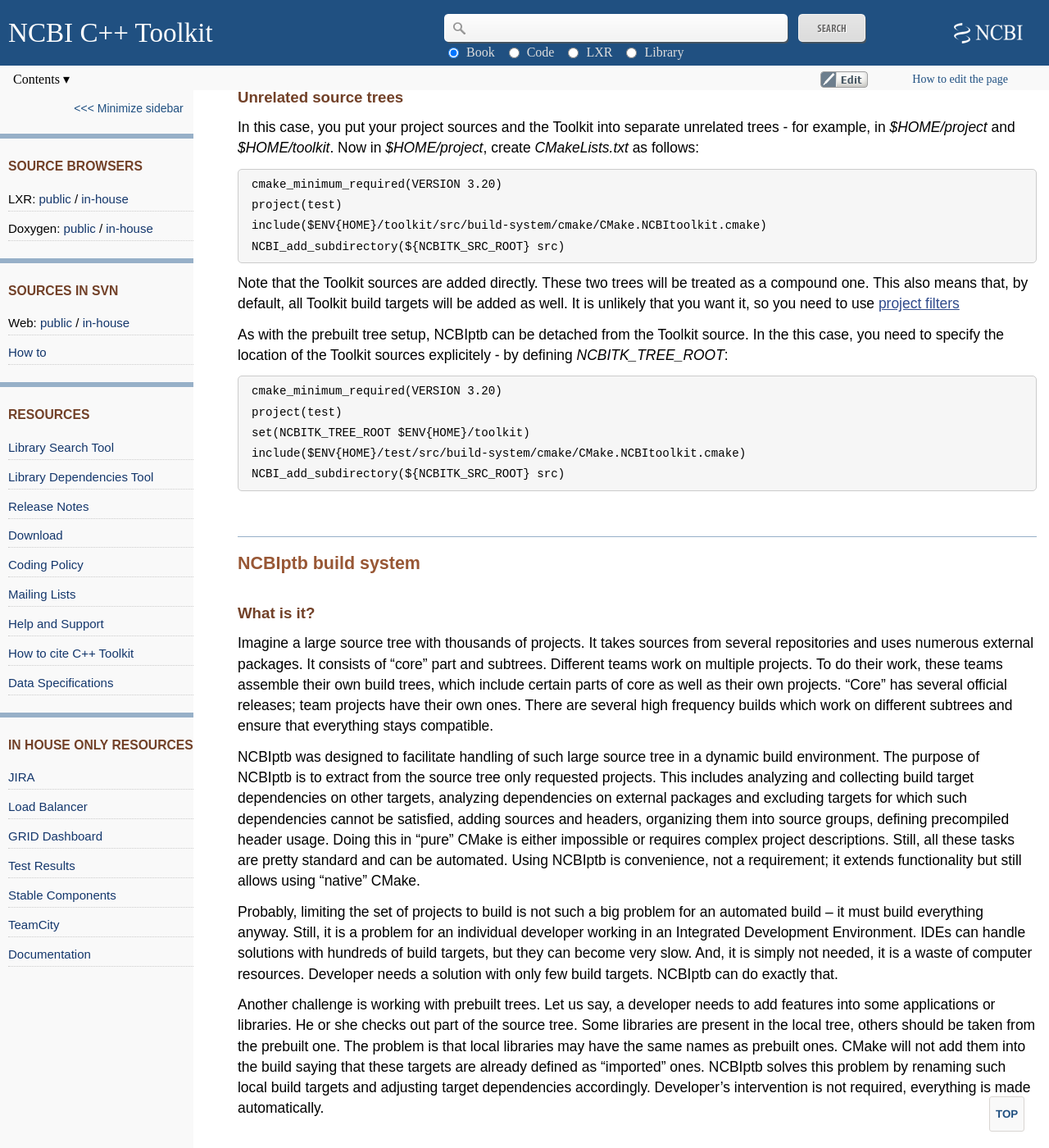
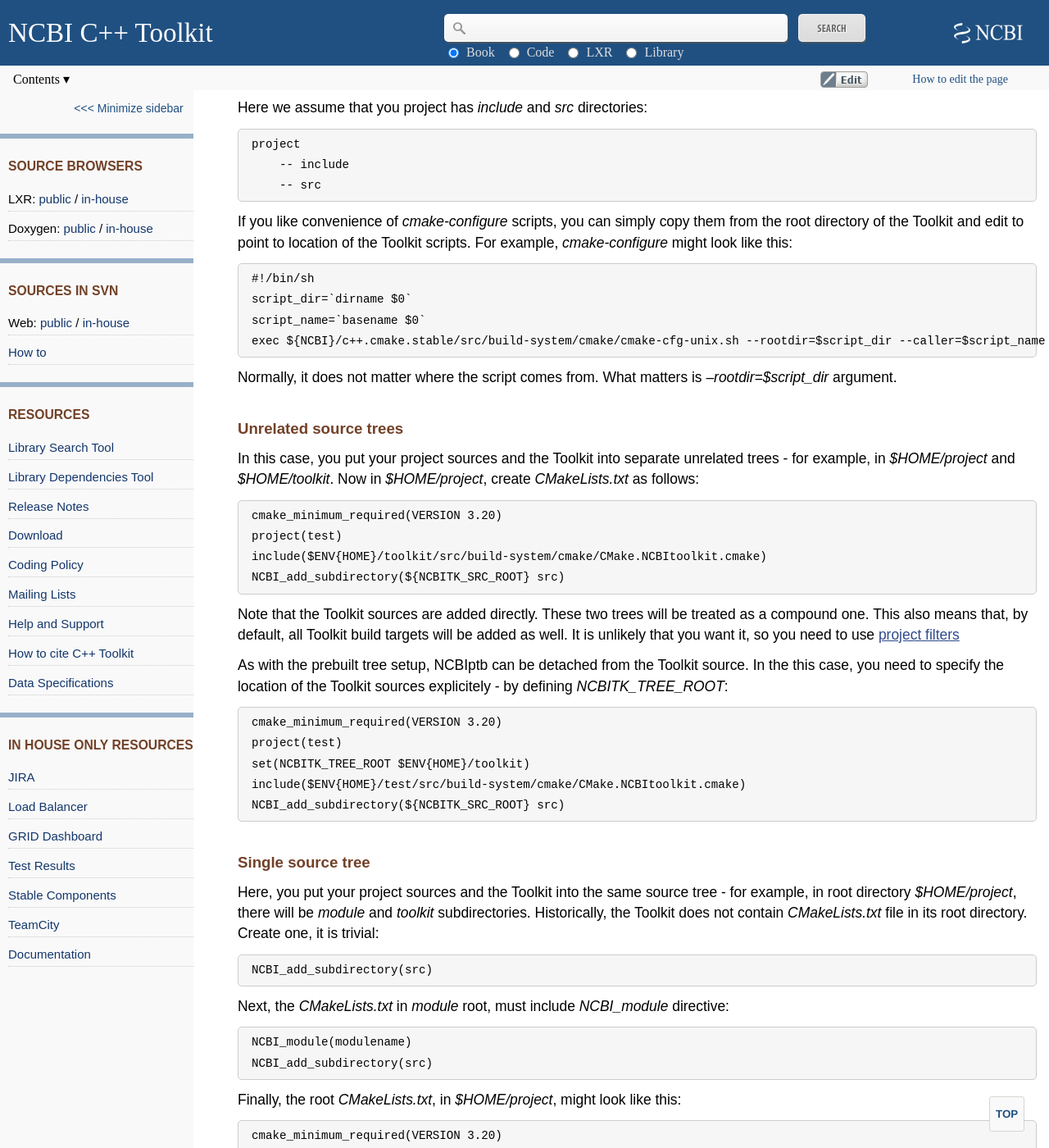
Before and after one commit to ncbi/cxx-toolkit, a Jekyll site: the page built from pages/ch_cmconfig.md, in a window 1280 px wide and 1400 px high, scrolled down 5999 px. Shown: the whole window at 82% size. Built offline with Jekyll 4.4.1, drawn with Linux system fonts in a browser that asks for light colours; some of the changed text lies outside the part shown.

Commit message:
Update ch_cmconfig.md

```diff
--- a/pages/ch_cmconfig.md
+++ b/pages/ch_cmconfig.md
@@ -34,6 +34,8 @@
 -   [Use Toolkit as source tree](#ch_cmconfig._Use_source)
 
     -   [Unrelated source trees](#ch_cmconfig._unrelated)
+
+    -   [Single source tree](#ch_cmconfig._related)
 
 -   [NCBIptb build system](#ch_cmconfig._NCBIptb)
 
@@ -246,6 +248,22 @@
 Sometimes it could be beneficial to use the NCBI C++ Toolkit directly as a source tree. For example, you find the Toolkit in [Github](https://github.com/ncbi/ncbi-cxx-toolkit-public) and want to use it in your project. How to integrate them? One option is to build the Toolkit - standalone or as a Conan package, and then use it as a [prebuilt one](#ch_cmconfig._Use_prebuilt).
 Another option is to use the Toolkit directly as a source tree.
 
+Here we assume that you project has *include* and *src* directories:
+
+    project
+        -- include
+        -- src
+
+If you like convenience of *cmake-configure* scripts, you can simply copy them from the root directory of the Toolkit and edit to point to location of the Toolkit scripts.
+For example, *cmake-configure* might look like this:
+
+    #!/bin/sh
+    script_dir=`dirname $0`
+    script_name=`basename $0`
+    exec ${NCBI}/c++.cmake.stable/src/build-system/cmake/cmake-cfg-unix.sh --rootdir=$script_dir --caller=$script_name "$@"
+
+Normally, it does not matter where the script comes from. What matters is *--rootdir=$script_dir* argument.
+
 <a name="ch_cmconfig._unrelated"></a>
 
 ### Unrelated source trees
@@ -269,8 +287,30 @@
     NCBI_add_subdirectory(${NCBITK_SRC_ROOT} src)
 
 
+<a name="ch_cmconfig._related"></a>
+
+### Single source tree
+
+Here, you put your project sources and the Toolkit into the same source tree - for example, in root directory *$HOME/project*, there will be *module* and *toolkit* subdirectories.
+Historically, the Toolkit does not contain *CMakeLists.txt* file in its root directory. Create one, it is trivial:
+
+    NCBI_add_subdirectory(src)
+
+Next, the *CMakeLists.txt* in *module* root, must include *NCBI_module* directive:
+
+    NCBI_module(modulename)
+    NCBI_add_subdirectory(src)
+
+Finally, the root *CMakeLists.txt*, in *$HOME/project*, might look like this:
+
+    cmake_minimum_required(VERSION 3.20)
+    project(test)
+    include(toolkit/src/build-system/cmake/CMake.NCBItoolkit.cmake)
+    NCBI_add_subdirectory(toolkit module)
+
+
+
 <a name="ch_cmconfig._NCBIptb"></a>
-
 
 ## NCBIptb build system
 
```
